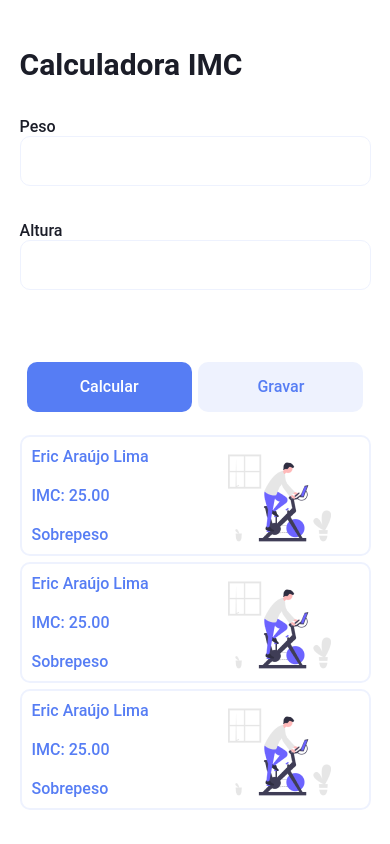
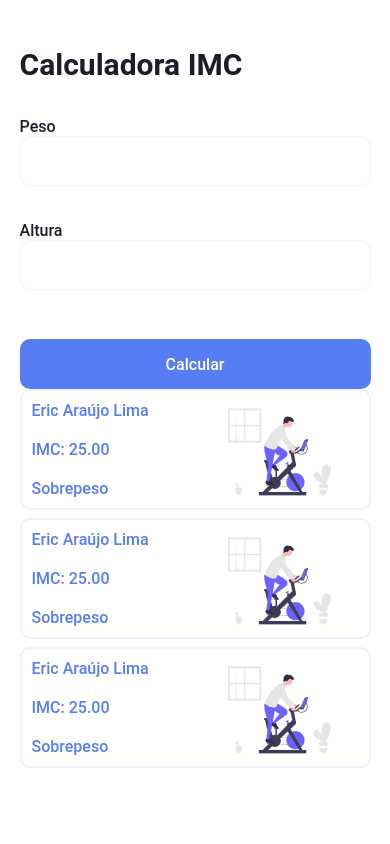
Before and after one commit to eric-araujo/imc, a React Native app: screen / in a window 390 px wide. Built offline with nearby package versions, Linux system fonts and the light colour scheme.

Commit message:
Removido botão gravar

```diff
--- a/App.js
+++ b/App.js
@@ -10,17 +10,14 @@
     <View style={styles.container}>
       <Text style={styles.titulo}>Calculadora IMC</Text>
       <View>
-        <Text style={styles.label}>Peso</Text>
+        <Text style={styles.labelFormulario}>Peso</Text>
         <TextInput style={styles.input}></TextInput>
-        <Text style={styles.label}>Altura</Text>
+        <Text style={styles.labelFormulario}>Altura</Text>
         <TextInput style={styles.input}></TextInput>
       </View>
       <View style={styles.buttons}>
         <TouchableOpacity style={styles.buttonCalcular}>
           <Text style={styles.labelCalcular}>Calcular</Text>
-        </TouchableOpacity>
-        <TouchableOpacity style={styles.buttonGravar}>
-          <Text style={styles.labelGravar}>Gravar</Text>
         </TouchableOpacity>
       </View>
       <ScrollView>
--- a/css/style.js
+++ b/css/style.js
@@ -33,7 +33,7 @@
     borderRadius: 10,
   },
 
-  label: {
+  labelFormulario: {
     position: 'relative',
     marginTop: '10%',
     fontFamily: 'Roboto',
@@ -51,42 +51,21 @@
     color: '#FFF',
   },
 
-  labelGravar: {
-    fontFamily: 'Roboto',
-    fontStyle: 'normal',
-    fontWeight: '500',
-    fontSize: 16,
-    color: '#567DF4',
-  },
-
   buttons: {
-    height: '12%',
     flexDirection: 'row',
     marginTop: '14%',
-    marginRight: '2%',
-    marginLeft: '2%',
     justifyContent: 'space-between',
     alignItems: 'center',
   },
 
   buttonCalcular: {
-    width: '49%',
+    width: '100%',
     height: 50,
     justifyContent: 'center',
     alignItems: 'center',
     borderRadius: 10,
     padding: 10,
     backgroundColor: "#567DF4",
-  },
-
-  buttonGravar: {
-    width: '49%',
-    height: 50,
-    justifyContent: 'center',
-    alignItems: 'center',
-    borderRadius: 10,
-    padding: 10,
-    backgroundColor: 'rgba(86, 125, 244, 0.1)',
   },
 
   labelCard: {
@@ -100,7 +79,7 @@
   },
 
   cartao: {
-    marginBottom: 6,
+    marginBottom: 8,
     borderWidth: 2,
     borderColor: '#EEF2FE',
     borderStyle: 'solid',
```
